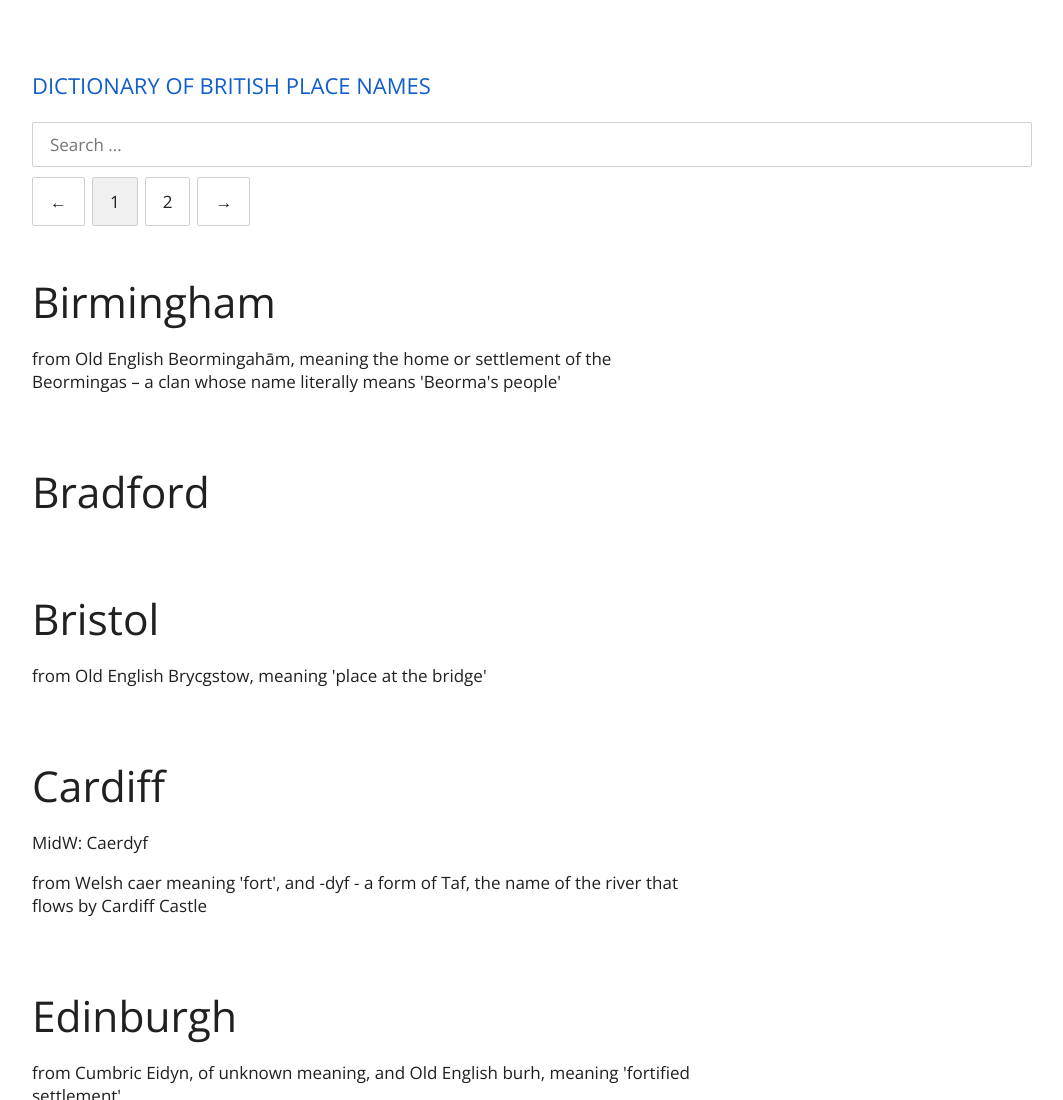
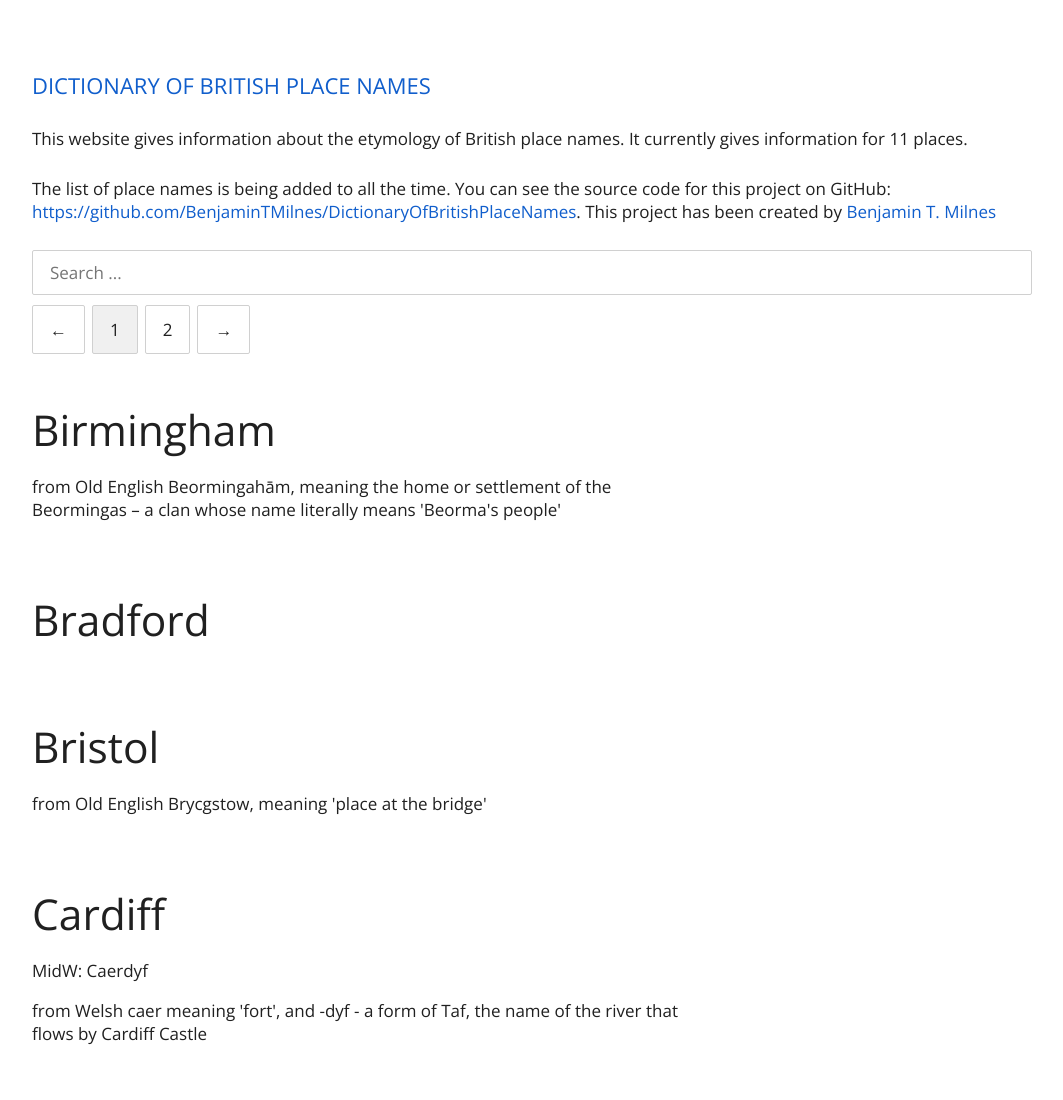
Before and after one commit to BenjaminTMilnes/DictionaryOfBritishPlaceNames, a plain HTML site: page web/index.html in a window 1280 px wide. Shown: the top 1100 px of the page, without its empty margins (108-1171 px from the left). Drawn offline with nearby package versions, Linux system fonts and the light colour scheme; some packages are replaced by stand-ins of ours; a script that the page names is missing.

Commit message:
Added more to search page

```diff
--- a/web/search.html
+++ b/web/search.html
@@ -1,3 +1,7 @@
+<p>This website gives information about the etymology of British place names. It currently gives information for <b>{{places.length}}</b> places.</p>
+
+<p>The list of place names is being added to all the time. You can see the source code for this project on GitHub: <a href="https://github.com/BenjaminTMilnes/DictionaryOfBritishPlaceNames" title="A Dictionary of British Place Names on GitHub">https://github.com/BenjaminTMilnes/DictionaryOfBritishPlaceNames</a>. This project has been created by <a href="https://www.benjamintmilnes.com" title="Main Website">Benjamin T. Milnes</a></p>
+
 <div class="search">
     <div class="search-textbox">
         <input type="text" ng-model="searchTerms" placeholder="Search ..." />
--- a/web/style.css
+++ b/web/style.css
@@ -77,6 +77,10 @@ h4 {
 
 h1, h2, h3, p, ul {
     margin: 20px 0px;
+}
+
+b {
+    font-weight: normal;
 }
 
 a {
```
